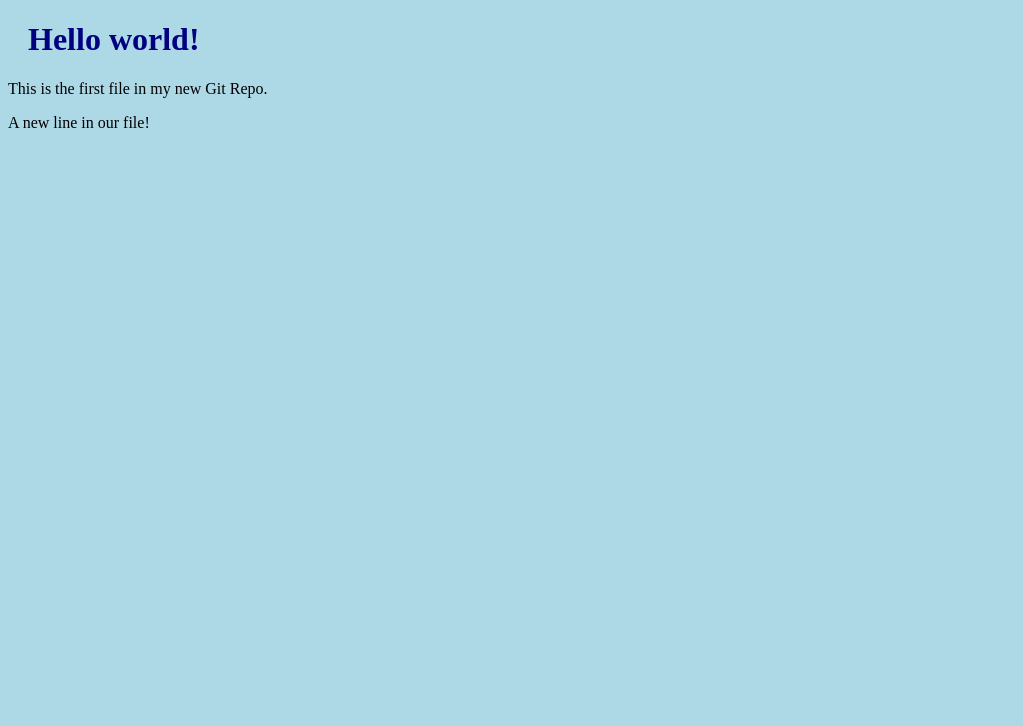
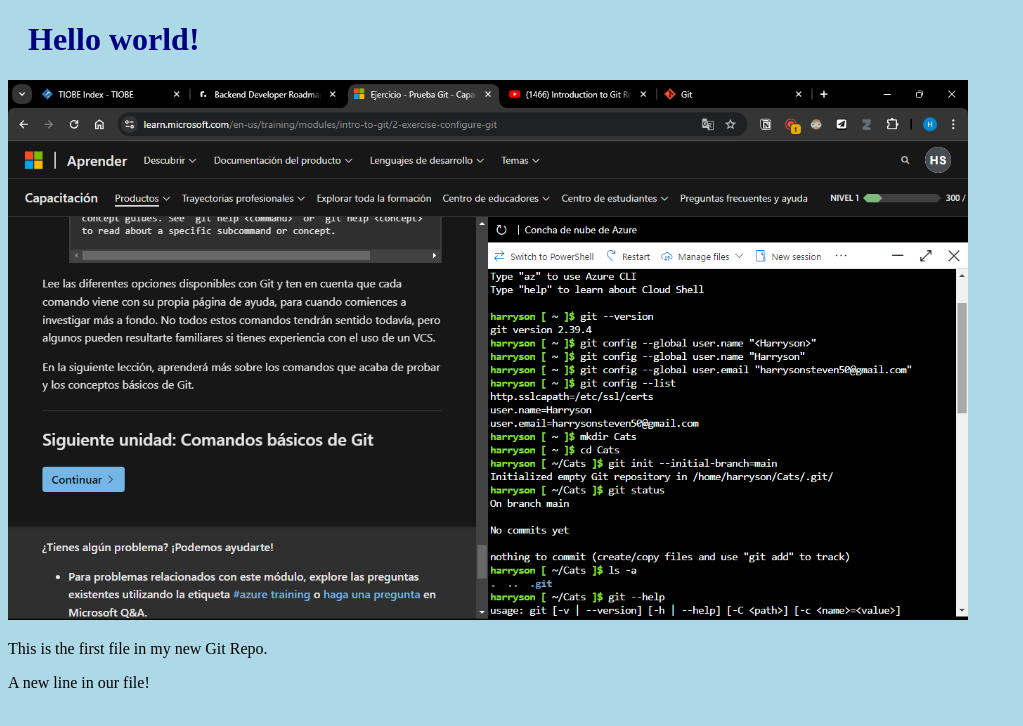
Before and after one commit to HarrysonBaquero/hello-world, a plain HTML site: page index.html in a window 1280 px wide. Shown: the whole page, without its empty margins (0-1023 px from the left). Drawn offline with Linux system fonts and the light colour scheme.

Commit message:
Added image to Hello World

```diff
--- a/index.html
+++ b/index.html
@@ -8,6 +8,8 @@
 </head>
 <body>
     <h1>Hello world!</h1>
+    <div><img src="Captura de pantalla (1).png" alt="Hello World from Space"
+        style="width:100%;max-width:960px"></div>
     <p>This is the first file in my new Git Repo.</p>
     <p>A new line in our file!</p>
 </body>
```
Also changed, not shown: Captura de pantalla (1).png (added).
